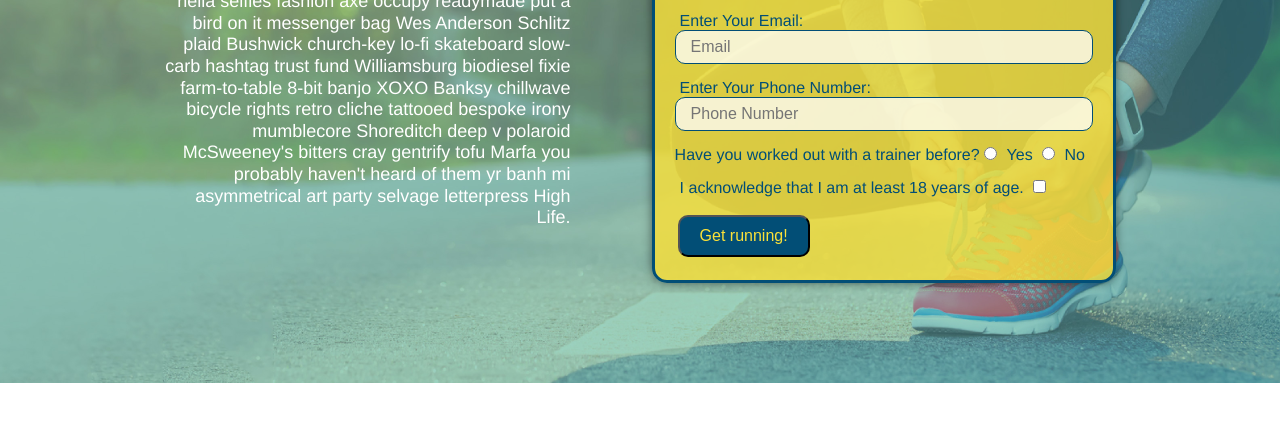
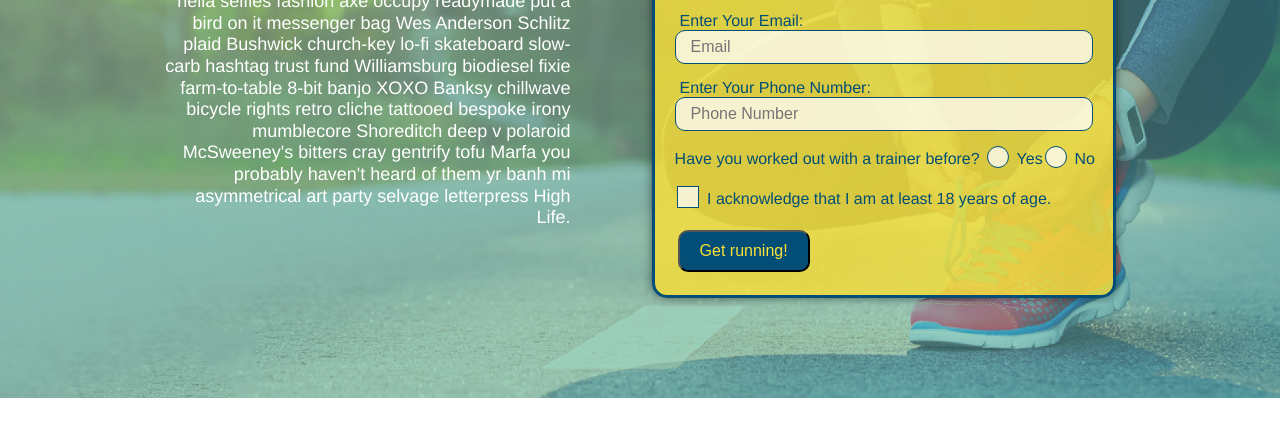
Before and after one commit to francofin/Run-Buddy, a plain HTML site: page index.html in a window 1280 px wide. Shown: the part 345-785 px from the top of the page. Drawn offline with Linux system fonts and the light colour scheme.

Commit message:
final changes

```diff
--- a/assets/css/style.css
+++ b/assets/css/style.css
@@ -1,4 +1,10 @@
 /* makes the whole page usable, eliminates margins on the page */
+
+:root {
+  --primary-color: #fce138;
+  --secondary-color: #024e76;
+  --tertiary-color: #39a6b2;
+}
 
 * {
     margin: 0;
@@ -30,6 +36,7 @@ header {
   background-position: center;
   background-attachment: fixed;
   background-position: 80%;
+  z-index: 9999;
 }
 
 
@@ -103,6 +110,66 @@ color: #024e76;
 section {
     padding: 60px;
   }
+
+  .checkbox-wrapper input, .radio-wrapper input {
+    opacity: 0;
+  }
+
+  .checkbox-wrapper label, .radio-wrapper label {
+    position: relative;
+    left: 10px;
+    margin: 10px;
+    line-height: 1.6;
+}
+
+.checkbox-wrapper label::before, .radio-wrapper label::before {
+  content: "";
+  height: 20px;
+  width: 20px;
+  background: rgba(255, 255, 255, 0.75);
+  border: 1px solid #024e76;
+  position: absolute;
+  top: -4px;
+  left: -30px;
+}
+
+.radio-wrapper label::before {
+  border-radius: 50%;
+}
+
+.radio-wrapper label::after {
+  content: "";
+  width: 20px;
+  height: 20px;
+  border-radius: 50%;
+  background: #024e76;
+  position: absolute;
+  left: -29px;
+  top: -3px;
+  background-image: radial-gradient(circle, #39a6b2, #024e76);
+}
+
+.checkbox-wrapper label::after {
+  content: "";
+  height: 6px;
+  width: 14px;
+  border-left: 2px solid #024e76;
+  border-bottom: 2px solid #024e76;
+  position: absolute;
+  left: -26px;
+  top: 1px;
+  transform: rotate(-58deg);
+}
+
+.checkbox-wrapper input + label::after,
+.radio-wrapper input + label::after {
+  content: none;
+}
+
+.checkbox-wrapper input:checked + label::after,
+.radio-wrapper input:checked + label::after {
+  content: "";
+}
 
 .hero {
   background-image: url("../images/hero-bg.jpg");
@@ -263,6 +330,10 @@ section {
   .step:last-child {
     border-bottom: none;
   }
+
+  /* .step:not(:last-child) {
+    border-bottom: 1px solid #39a6b2;
+  } */
 
   .step h3 {
     color: #024e76;
--- a/index.html
+++ b/index.html
@@ -55,17 +55,21 @@
                     <label for="phone">Enter Your Phone Number:</label>
                     <input type="tel" placeholder="Phone Number" name="phone" id="phone" class="form-input">
                     <p>
-                        Have you worked out with a trainer before?
+                      Have you worked out with a trainer before?
+                      <span class="radio-wrapper">
                         <input type="radio" name="trainer-confirm" id="trainer-yes" />
                         <label for="trainer-yes">Yes</label>
+                      </span>
+                      <span class="radio-wrapper">
                         <input type="radio" name="trainer-confirm" id="trainer-no" />
                         <label for="trainer-no">No</label>
+                      </span>
                     </p>
                     <p>
-                        <label for="checkbox" >
-                          I acknowledge that I am at least 18 years of age.
-                        </label>
+                      <span class="checkbox-wrapper">
                         <input type="checkbox" name="age-confirm" id="checkbox" />
+                        <label for="checkbox">I acknowledge that I am at least 18 years of age.</label>
+                      </span>
                     </p>
                     <button type="submit">
                         Get running!
```
